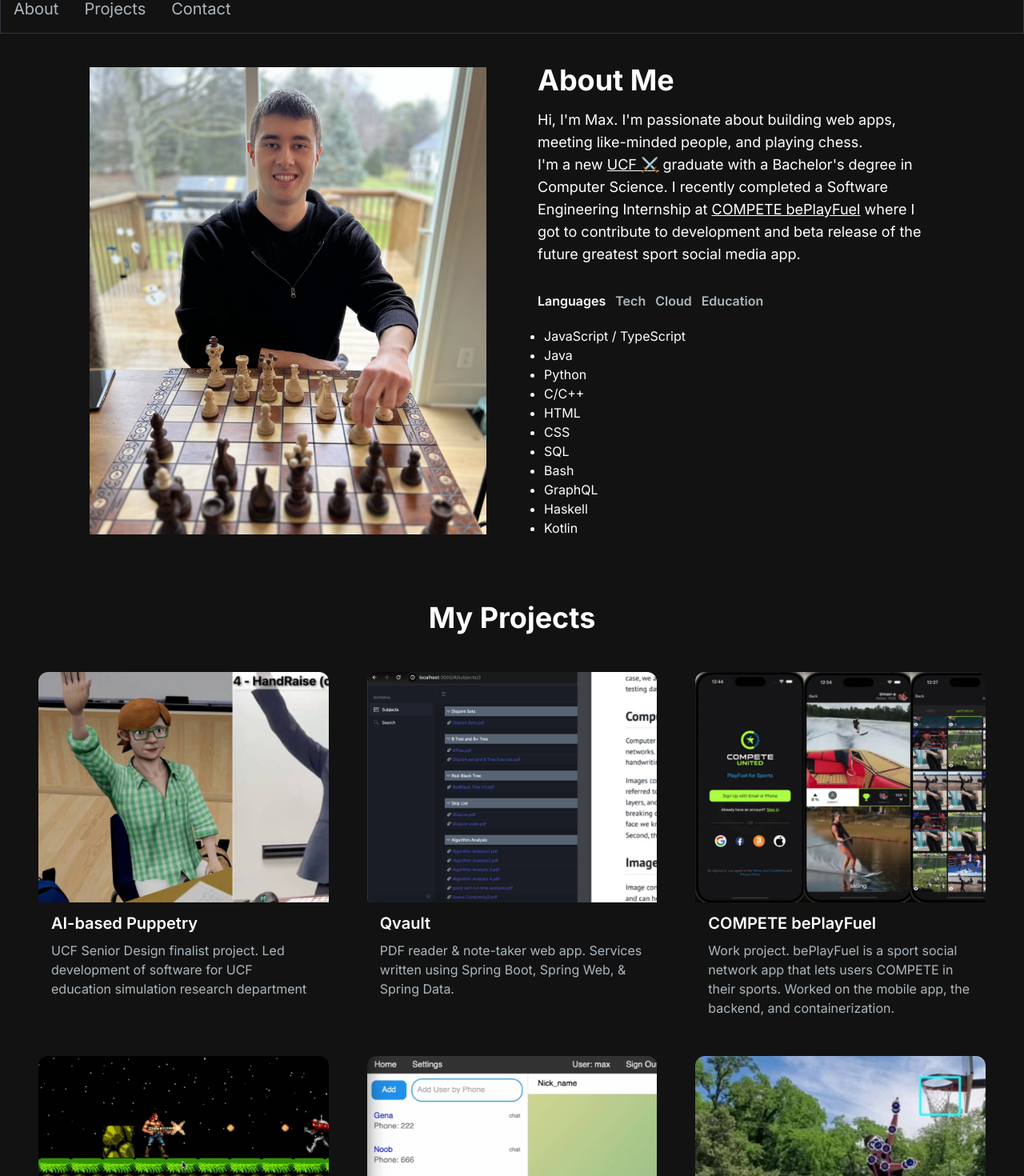
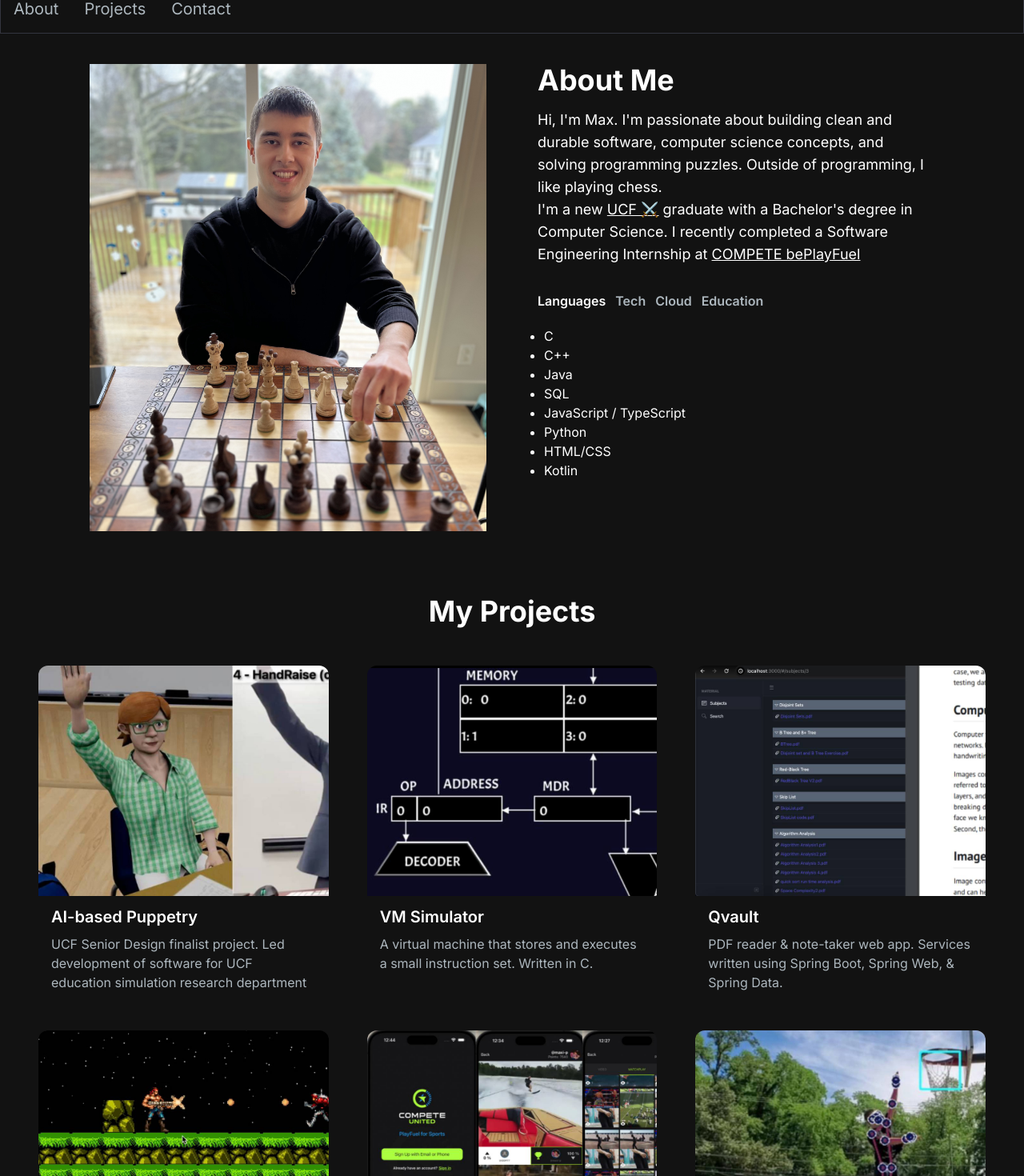
Before and after one commit to maxi-p/portfolio, a Next.js app: page / in a window 1280 px wide. Shown: the part 20-1490 px from the top of the page at 80% size. Built offline with nearby package versions, Linux system fonts and the light colour scheme.

Commit message:
Addition of VM simulator project

```diff
--- a/app/component/AboutSection.tsx
+++ b/app/component/AboutSection.tsx
@@ -9,16 +9,13 @@ const TAB_DATA = [
     id: "languages",
     content: (
       <ul className="list-disc pl-2">
+        <li>C</li>
+        <li>C++</li>
+        <li>Java</li>
+        <li>SQL</li>
         <li>JavaScript / TypeScript</li>
-        <li>Java</li>
         <li>Python</li>
-        <li>C/C++</li>
-        <li>HTML</li>
-        <li>CSS</li>
-        <li>SQL</li>
-        <li>Bash</li>
-        <li>GraphQL</li>
-        <li>Haskell</li>
+        <li>HTML/CSS</li>
         <li>Kotlin</li>
       </ul>
     ),
@@ -30,15 +27,13 @@ const TAB_DATA = [
       <ul className="list-disc pl-2">
         <li>GIT</li>
         <li>Node.js</li>
-        <li>React.js</li>
         <li>Docker</li>
-        <li>Spring (Boot/MVC/Web/Data)</li>
-        <li>Next.js</li>
-        <li>Redux</li>
-        <li>MongoDB</li>
         <li>PostgreSQL</li>
         <li>MySQL</li>
-        <li>Kafka</li>
+        <li>Spring (Boot/MVC/Web/Data)</li>
+        <li>MongoDB</li>
+        <li>React.js</li>
+        <li>Redis</li>
       </ul>
     ),
   },
@@ -48,16 +43,10 @@ const TAB_DATA = [
     content: (
       <ul className="list-disc pl-2">
         <li>AWS EC2</li>
-        <li>AWS VPC</li>
+        <li>AWS RDS</li>
         <li>AWS S3</li>
-        <li>AWS RDS</li>
         <li>AWS Route 53</li>
         <li>AWS IAM</li>
-        <li>AWS Redshift</li>
-        <li>AWS CloudFront</li>
-        <li>AWS Cloudformation</li>
-        <li>AWS SNS</li>
-        <li>AWS SQS</li>
         <li>AWS Cognito</li>
         <li>AWS Lamda</li>
       </ul>
@@ -106,8 +95,10 @@ const AboutSection = () => {
         <div className="mt-4 md:mt-0 text-left flex flex-col h-full">
           <h2 className="text-4xl font-bold text-white mb-4">About Me</h2>
           <p className="text-base lg:text-lg">
-            Hi, I&apos;m Max. I&apos;m passionate about building web apps,
-            meeting like-minded people, and playing chess. <br />
+            Hi, I&apos;m Max. I&apos;m passionate about building clean{" "}
+            and durable software, computer science concepts, and{" "}
+            solving programming puzzles. Outside of programming, I like{" "}
+            playing chess.<br />
             I&apos;m a new{" "}
             <a
               href="https://www.ucf.edu/"
@@ -126,9 +117,7 @@ const AboutSection = () => {
               className="underline rounded transition-colors"
             >
               COMPETE bePlayFuel
-            </a>{" "}
-            where I got to contribute to development and beta release of the
-            future greatest sport social media app.
+            </a>
           </p>
           {pending ? <div>{/* Loading */}</div> : null}
           <div className="flex flex-row justify-start mt-8">
--- a/app/component/ProjectsSection.tsx
+++ b/app/component/ProjectsSection.tsx
@@ -15,9 +15,20 @@ const projectsData = [
     gitUrl: "",
     previewUrl: "https://www.youtube.com/watch?v=Eqexx4eSJys",
   },
+  {
+    id: 2,
+    title: "VM Simulator",
+    description:
+      "A virtual machine that stores and executes a small instruction set. " +
+      "Written in C.",
+    image: "/images/projects/vm.png",
+    tag: ["All"],
+    gitUrl: "https://github.com/maxi-p/vn-cpu",
+    previewUrl: "",
+  },
 
   {
-    id: 2,
+    id: 3,
     title: "Qvault",
     description:
       "PDF reader & note-taker web app. Services written using Spring Boot, Spring Web, & Spring Data.",
@@ -25,16 +36,6 @@ const projectsData = [
     tag: ["All"],
     gitUrl: "https://github.com/maxi-p/Qvault",
     previewUrl: "",
-  },
-  {
-    id: 3,
-    title: "COMPETE bePlayFuel",
-    description:
-      "Work project. bePlayFuel is a sport social network app that lets users COMPETE in their sports. Worked on the mobile app, the backend, and containerization.",
-    image: "/images/projects/compete.jpg",
-    tag: ["All"],
-    gitUrl: "",
-    previewUrl: "https://mobile.beplayfuel.com/",
   },
   {
     id: 4,
@@ -48,13 +49,13 @@ const projectsData = [
   },
   {
     id: 5,
-    title: "Live Chat App",
+    title: "COMPETE bePlayFuel",
     description:
-      "Java & JavaScript Live Chat web application. Build using WebSockets and Java Enterprise technologies such as Servlets and JDBC.",
-    image: "/images/projects/chat.jpg",
+      "Work project. bePlayFuel is a sport social network app that lets users COMPETE in their sports. Worked on the mobile app, the backend, and containerization.",
+    image: "/images/projects/compete.jpg",
     tag: ["All"],
-    gitUrl: "https://github.com/maxi-p/chat",
-    previewUrl: "",
+    gitUrl: "",
+    previewUrl: "https://mobile.beplayfuel.com/",
   },
   {
     id: 6,
```
Also changed, not shown: public/images/projects/vm.png (added).
